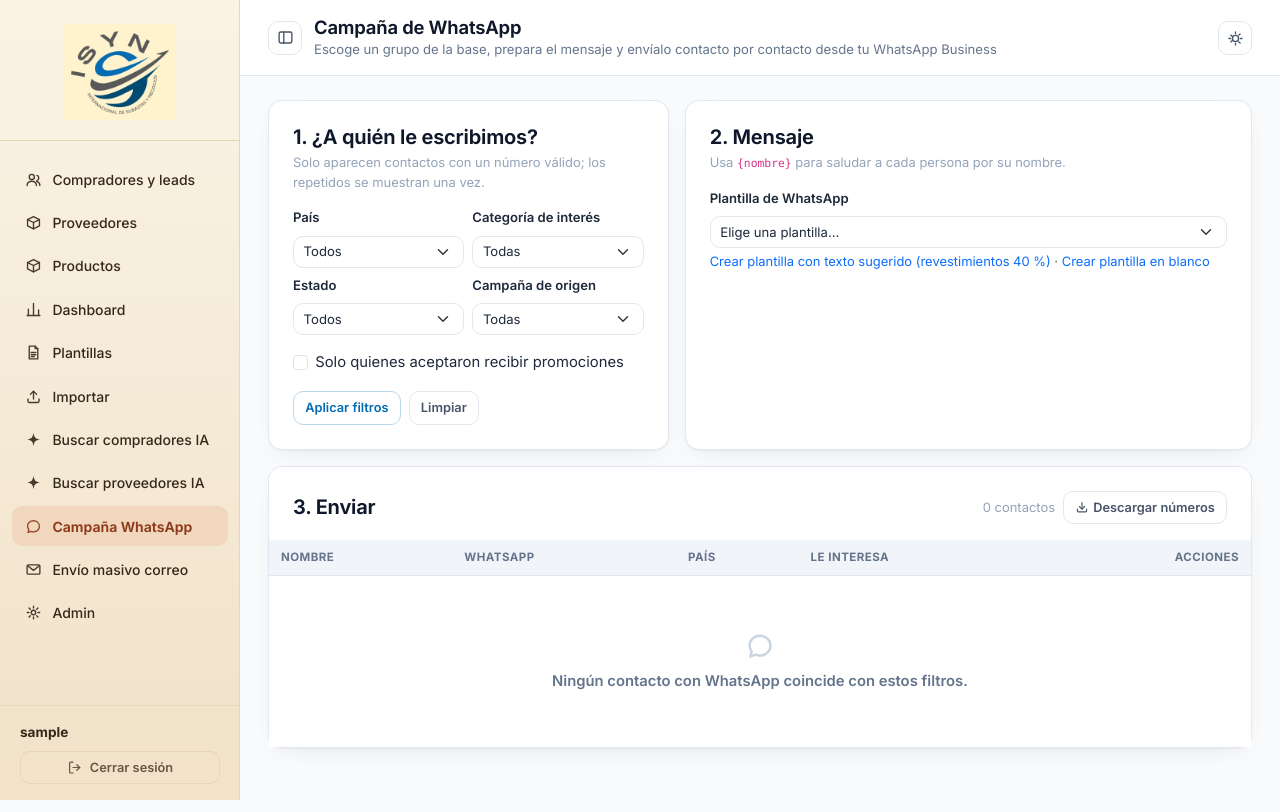
After one commit to yubisDev/CenterComp, a Django app: page /compradores/campana-whatsapp/ in a window 1280 px wide. The commit adds this page. Run offline with Django 5.2, Linux system fonts and the light colour scheme; the visitor is signed in with stand-in values (Sample User, id 1); data comes from the database, SQL or seed files in the repository; data that the repository does not hold is empty; parts of the project's set-up code (start-up, migrations or seed data) failed here and were passed over.

Commit message:
Campaña de WhatsApp asistida
- Nueva pantalla: filtra por país, categoría, estado, campaña y autorización; quita números repetidos.
- Mensaje desde plantilla de WhatsApp con {nombre}; vista previa y enlace wa.me con el texto listo.
- "Marcar enviado" registra en el historial (una vez por plantilla), avanza el estado y no se repite.
- Aviso de contactos sin autorización de promociones y descarga de números para listas de difusión.
- Texto sugerido para la promo de revestimientos 40 % que precarga una plantilla nueva.
- Menú: "Campaña WhatsApp" y "Envío masivo correo".

Co-Authored-By: Claude Opus 5.5 <noreply@anthropic.com>
Claude-Session: https://claude.ai/code/session_014j1QweDuhqzk4M66uvq72b

```diff
--- /dev/null
+++ b/prospeccion/templates/prospeccion/compradores_campana_whatsapp.html
@@ -0,0 +1,184 @@
+{% extends 'base.html' %}
+{% load icons %}
+{% block title %}Campaña de WhatsApp{% endblock %}
+{% block page_title %}Campaña de WhatsApp{% endblock %}
+{% block page_subtitle %}<div class="subtitle">Escoge un grupo de la base, prepara el mensaje y envíalo contacto por contacto desde tu WhatsApp Business</div>{% endblock %}
+{% block content %}
+
+<form method="get" id="filtroForm">
+<div class="row g-3 mb-3">
+    <div class="col-12 col-lg-5">
+        <div class="panel h-100">
+            <div class="p-4">
+                <h5 class="mb-1">1. ¿A quién le escribimos?</h5>
+                <p class="text-muted-soft small mb-3">Solo aparecen contactos con un número válido; los repetidos se muestran una vez.</p>
+                <div class="row g-2">
+                    <div class="col-6">
+                        <label class="form-label d-block" for="fPais">País</label>
+                        <select id="fPais" name="pais" class="form-select form-select-sm">
+                            <option value="">Todos</option>
+                            {% for p in paises %}<option value="{{ p }}" {% if filtros.pais == p %}selected{% endif %}>{{ p }}</option>{% endfor %}
+                        </select>
+                    </div>
+                    <div class="col-6">
+                        <label class="form-label d-block" for="fCategoria">Categoría de interés</label>
+                        <select id="fCategoria" name="categoria" class="form-select form-select-sm">
+                            <option value="">Todas</option>
+                            {% for c in categorias %}<option value="{{ c.pk }}" {% if filtros.categoria == c.pk|stringformat:'s' %}selected{% endif %}>{{ c.nombre }}</option>{% endfor %}
+                        </select>
+                    </div>
+                    <div class="col-6">
+                        <label class="form-label d-block" for="fEstado">Estado</label>
+                        <select id="fEstado" name="estado" class="form-select form-select-sm">
+                            <option value="">Todos</option>
+                            {% for value, label in estados %}<option value="{{ value }}" {% if filtros.estado == value %}selected{% endif %}>{{ label }}</option>{% endfor %}
+                        </select>
+                    </div>
+                    <div class="col-6">
+                        <label class="form-label d-block" for="fCampana">Campaña de origen</label>
+                        <select id="fCampana" name="campana" class="form-select form-select-sm">
+                            <option value="">Todas</option>
+                            {% for c in campanas %}<option value="{{ c }}" {% if filtros.campana == c %}selected{% endif %}>{{ c }}</option>{% endfor %}
+                        </select>
+                    </div>
+                </div>
+                <div class="form-check mt-3">
+                    <input class="form-check-input" type="checkbox" name="acepta" value="1" id="fAcepta" {% if filtros.acepta == '1' %}checked{% endif %}>
+                    <label class="form-check-label" for="fAcepta">Solo quienes aceptaron recibir promociones</label>
+                </div>
+                <div class="d-flex align-items-center gap-2 mt-3">
+                    <button type="submit" class="btn btn-outline-primary btn-sm">Aplicar filtros</button>
+                    <a href="{% url 'compradores_campana_whatsapp' %}" class="btn btn-outline-secondary btn-sm">Limpiar</a>
+                </div>
+            </div>
+        </div>
+    </div>
+
+    <div class="col-12 col-lg-7">
+        <div class="panel h-100">
+            <div class="p-4">
+                <h5 class="mb-1">2. Mensaje</h5>
+                <p class="text-muted-soft small mb-3">Usa <code>{nombre}</code> para saludar a cada persona por su nombre.</p>
+                <label class="form-label d-block" for="fPlantilla">Plantilla de WhatsApp</label>
+                <select id="fPlantilla" name="plantilla" class="form-select form-select-sm" onchange="this.form.submit()">
+                    <option value="">Elige una plantilla…</option>
+                    {% for p in plantillas %}<option value="{{ p.pk }}" {% if plantilla_id == p.pk|stringformat:'s' %}selected{% endif %}>{{ p.nombre }}</option>{% endfor %}
+                </select>
+                <div class="form-text">
+                    <a href="{% url 'plantilla_nueva' %}?tipo=whatsapp&nombre={{ 'Promo revestimientos Panamá 40%'|urlencode }}&cuerpo={{ texto_sugerido|urlencode }}">Crear plantilla con texto sugerido (revestimientos 40 %)</a>
+                    · <a href="{% url 'plantilla_nueva' %}?tipo=whatsapp">Crear plantilla en blanco</a>
+                </div>
+
+                {% if plantilla %}
+                <div class="mensaje-preview mt-3">
+                    <div class="mensaje-preview-cuerpo">{% if destinatarios %}{{ destinatarios.0.mensaje }}{% else %}{{ plantilla.cuerpo }}{% endif %}</div>
+                </div>
+                <p class="small text-muted-soft mt-2 mb-0">{% icon 'alert' size=14 %} WhatsApp no deja adjuntar imágenes desde un enlace: pega o adjunta la pieza gráfica en el chat antes de enviar. Si vas a usar una lista de difusión, descarga los números abajo.</p>
+                {% endif %}
+            </div>
+        </div>
+    </div>
+</div>
+</form>
+
+{% if sin_autorizacion and filtros.acepta != '1' %}
+<div class="alert alert-warning">
+    {{ sin_autorizacion }} de {{ total }} contacto{{ total|pluralize }} no tiene{{ sin_autorizacion|pluralize:'n' }} registrado que aceptó recibir promociones.
+    Escribirles en frío es posible, pero si muchos te reportan como spam WhatsApp puede limitar el número de la empresa.
+</div>
+{% endif %}
+
+<div class="panel mb-3">
+    <div class="p-4 pb-0">
+        <div class="d-flex justify-content-between align-items-center flex-wrap gap-2 mb-3">
+            <h5 class="mb-0">3. Enviar</h5>
+            <div class="d-flex align-items-center flex-wrap gap-2">
+                <span class="text-muted-soft small" id="contadorCampana">
+                    {{ total }} contacto{{ total|pluralize }}{% if plantilla %} · <strong data-enviados>{{ enviados }}</strong> enviado{{ enviados|pluralize }}{% endif %}
+                    {% if total > limite %}(mostrando los primeros {{ limite }}){% endif %}
+                </span>
+                <a class="btn btn-outline-secondary btn-sm d-inline-flex align-items-center gap-1" href="{% url 'compradores_exportar' %}?formato=whatsapp{% if querystring_filtros %}&{{ querystring_filtros }}{% endif %}">{% icon 'download' size=14 %} Descargar números</a>
+            </div>
+        </div>
+        {% if plantilla %}<p class="small text-muted-soft">Por cada contacto: <strong>Abrir WhatsApp</strong> → adjunta la imagen y envía → <strong>Marcar enviado</strong>. Queda en el historial y no se te repite.</p>{% endif %}
+    </div>
+    <div class="table-responsive">
+        <table class="table table-modern table-sm align-middle mb-0">
+            <thead>
+                <tr>
+                    <th>Nombre</th>
+                    <th>WhatsApp</th>
+                    <th>País</th>
+                    <th>Le interesa</th>
+                    <th class="text-end">Acciones</th>
+                </tr>
+            </thead>
+            <tbody>
+            {% for c in destinatarios %}
+                <tr class="{% if c.ya_enviado %}fila-enviada{% endif %}" data-fila>
+                    <td>
+                        <a class="row-link" href="{% url 'comprador_detalle' c.pk %}">{{ c.nombre_mostrar }}</a>
+                        {% if not c.acepta_mensajes %}<div class="small text-muted-soft">Sin autorización registrada</div>{% endif %}
+                    </td>
+                    <td class="text-muted-soft">+{{ c.whatsapp_numero }}</td>
+                    <td class="text-muted-soft">{{ c.pais|default:'—' }}</td>
+                    <td>{% for cat in c.categorias_interes.all %}<span class="pill pill-muted me-1">{{ cat.nombre }}</span>{% empty %}—{% endfor %}</td>
+                    <td class="text-end text-nowrap">
+                        <a class="btn btn-sm btn-outline-success d-inline-flex align-items-center gap-1" href="{{ c.whatsapp_url }}" target="_blank" rel="noopener" data-abrir>{% icon 'chat' size=14 %} Abrir WhatsApp</a>
+                        {% if plantilla %}
+                        <form method="post" action="{% url 'compradores_campana_whatsapp_registrar' %}" class="d-inline" data-registrar>
+                            {% csrf_token %}
+                            <input type="hidden" name="comprador_id" value="{{ c.pk }}">
+                            <input type="hidden" name="plantilla_id" value="{{ plantilla.pk }}">
+                            <input type="hidden" name="next" value="{{ request.get_full_path }}">
+                            <button type="submit" class="btn btn-sm btn-outline-secondary" {% if c.ya_enviado %}disabled{% endif %}>
+                                {% if c.ya_enviado %}{% icon 'check' size=14 %} Enviado{% else %}Marcar enviado{% endif %}
+                            </button>
+                        </form>
+                        {% endif %}
+                    </td>
+                </tr>
+            {% empty %}
+                <tr><td colspan="5">
+                    <div class="empty-state">
+                        {% icon 'chat' size=30 %}
+                        <p>Ningún contacto con WhatsApp coincide con estos filtros.</p>
+                    </div>
+                </td></tr>
+            {% endfor %}
+            </tbody>
+        </table>
+    </div>
+</div>
+
+<script>
+(function () {
+    // Marca la fila como enviada sin recargar la página (si falla, el formulario se envía normal).
+    document.querySelectorAll('form[data-registrar]').forEach(function (form) {
+        form.addEventListener('submit', function (ev) {
+            ev.preventDefault();
+            var boton = form.querySelector('button');
+            boton.disabled = true;
+            fetch(form.action, {method: 'POST', body: new FormData(form), headers: {'X-Requested-With': 'fetch'}})
+                .then(function (r) { if (!r.ok) throw new Error(r.status); return r.json(); })
+                .then(function (datos) {
+                    form.closest('[data-fila]').classList.add('fila-enviada');
+                    boton.textContent = '✓ Enviado';
+                    if (datos.creado) {
+                        var contador = document.querySelector('[data-enviados]');
+                        if (contador) contador.textContent = parseInt(contador.textContent, 10) + 1;
+                    }
+                })
+                .catch(function () { boton.disabled = false; form.submit(); });
+        });
+    });
+    // Al abrir un chat, resalta su fila para no perder el hilo.
+    document.querySelectorAll('[data-abrir]').forEach(function (enlace) {
+        enlace.addEventListener('click', function () {
+            document.querySelectorAll('.fila-activa').forEach(function (f) { f.classList.remove('fila-activa'); });
+            enlace.closest('[data-fila]').classList.add('fila-activa');
+        });
+    });
+})();
+</script>
+{% endblock %}
--- a/prospeccion/urls.py
+++ b/prospeccion/urls.py
@@ -38,6 +38,8 @@ urlpatterns = [
     path('productos/<int:pk>/editar/', views.producto_form, name='producto_editar'),
     path('productos/<int:pk>/eliminar/', views.producto_eliminar, name='producto_eliminar'),
 
+    path('compradores/campana-whatsapp/', views.compradores_campana_whatsapp, name='compradores_campana_whatsapp'),
+    path('compradores/campana-whatsapp/registrar/', views.compradores_campana_whatsapp_registrar, name='compradores_campana_whatsapp_registrar'),
     path('compradores/envio-masivo/', views.compradores_envio_masivo, name='compradores_envio_masivo'),
     path('compradores/envio-masivo/enviar/', views.compradores_envio_masivo_enviar, name='compradores_envio_masivo_enviar'),
 
--- a/prospeccion/views.py
+++ b/prospeccion/views.py
@@ -457,6 +457,107 @@ def compradores_envio_masivo_enviar(request):
         messages.warning(request, 'No había destinatarios válidos seleccionados.')
 
     return redirect('compradores_lista')
+
+
+CAMPANA_WHATSAPP_LIMITE = 300
+
+TEXTO_SUGERIDO_REVESTIMIENTOS = (
+    'Hola {nombre} 👋, te escribimos de ISYN.\n\n'
+    'Tenemos excedentes de revestimientos para construcción en Panamá con *40% de descuento* '
+    'por tiempo limitado.\n\n'
+    '¿Te comparto el catálogo con referencias y precios?'
+)
+
+
+def _marca_campana_whatsapp(plantilla):
+    return f'Campaña WhatsApp — plantilla "{plantilla.nombre}"'
+
+
+@login_required
+def compradores_campana_whatsapp(request):
+    plantillas = PlantillaMensaje.objects.filter(tipo=PlantillaMensaje.Tipo.WHATSAPP)
+    plantilla_id = request.GET.get('plantilla', '')
+    plantilla = plantillas.filter(pk=plantilla_id).first() if plantilla_id.isdecimal() else None
+
+    qs = Comprador.objects.prefetch_related('categorias_interes').exclude(telefono_normalizado='')
+    qs, filtros = _aplicar_filtros_comprador(qs, request.GET)
+    qs = qs.distinct().order_by('nombre_empresa', 'nombre_contacto')
+
+    ya_enviados = set()
+    if plantilla:
+        ya_enviados = set(
+            HistorialContacto.objects.filter(resultado=_marca_campana_whatsapp(plantilla))
+            .values_list('comprador_id', flat=True)
+        )
+
+    destinatarios = []
+    numeros_vistos = set()
+    sin_autorizacion = 0
+    for comprador in qs:
+        numero = comprador.whatsapp_numero
+        if len(numero) < 8 or numero in numeros_vistos:
+            continue
+        numeros_vistos.add(numero)
+        if not comprador.acepta_mensajes:
+            sin_autorizacion += 1
+        comprador.ya_enviado = comprador.pk in ya_enviados
+        if plantilla:
+            _, cuerpo = plantilla.render(comprador)
+            comprador.mensaje = cuerpo
+            comprador.whatsapp_url = f'https://wa.me/{numero}?text={quote(cuerpo)}'
+        else:
+            comprador.mensaje = ''
+            comprador.whatsapp_url = f'https://wa.me/{numero}'
+        destinatarios.append(comprador)
+
+    total = len(destinatarios)
+    pendientes = sum(1 for c in destinatarios if not c.ya_enviado)
+    querystring = request.GET.copy()
+    querystring.pop('plantilla', None)
+
+    context = {
+        **_opciones_filtro_comprador(),
+        'filtros': filtros,
+        'plantillas': plantillas,
+        'plantilla': plantilla,
+        'plantilla_id': plantilla_id,
+        'destinatarios': destinatarios[:CAMPANA_WHATSAPP_LIMITE],
+        'total': total,
+        'pendientes': pendientes,
+        'enviados': total - pendientes,
+        'sin_autorizacion': sin_autorizacion,
+        'limite': CAMPANA_WHATSAPP_LIMITE,
+        'querystring_filtros': querystring.urlencode(),
+        'texto_sugerido': TEXTO_SUGERIDO_REVESTIMIENTOS,
+    }
+    return render(request, 'prospeccion/compradores_campana_whatsapp.html', context)
+
+
+@login_required
+@require_POST
+def compradores_campana_whatsapp_registrar(request):
+    """Registra en el historial que se le envió el mensaje de la campaña a un contacto."""
+    comprador = get_object_or_404(Comprador, pk=request.POST.get('comprador_id'))
+    plantilla = get_object_or_404(
+        PlantillaMensaje, pk=request.POST.get('plantilla_id'), tipo=PlantillaMensaje.Tipo.WHATSAPP,
+    )
+    marca = _marca_campana_whatsapp(plantilla)
+    creado = False
+    if not HistorialContacto.objects.filter(comprador=comprador, resultado=marca).exists():
+        HistorialContacto.objects.create(
+            comprador=comprador, medio=HistorialContacto.Medio.WHATSAPP, resultado=marca, usuario=request.user,
+        )
+        comprador.fecha_ultimo_contacto = timezone.now()
+        if comprador.estado == Comprador.Estado.POR_CONTACTAR:
+            comprador.estado = Comprador.Estado.CONTACTADO
+        comprador.save()
+        creado = True
+
+    if request.headers.get('x-requested-with') == 'fetch':
+        return JsonResponse({'ok': True, 'creado': creado})
+    messages.success(request, f'Envío a {comprador.nombre_mostrar} registrado.')
+    destino = _url_segura(request, request.POST.get('next'), reverse('compradores_campana_whatsapp'))
+    return redirect(destino)
 
 
 @login_required
@@ -1297,7 +1398,11 @@ def plantilla_form(request, pk=None):
             messages.success(request, 'Plantilla guardada correctamente.')
             return redirect('plantillas_lista')
     else:
-        form = PlantillaMensajeForm(instance=plantilla)
+        inicial = {}
+        if not plantilla:
+            # Permite abrir el formulario con un texto sugerido (ej. desde la campaña de WhatsApp).
+            inicial = {k: request.GET[k] for k in ('nombre', 'tipo', 'cuerpo') if request.GET.get(k)}
+        form = PlantillaMensajeForm(instance=plantilla, initial=inicial)
     return render(request, 'prospeccion/plantilla_form.html', {'form': form, 'plantilla': plantilla})
 
 
--- a/static/css/app.css
+++ b/static/css/app.css
@@ -889,3 +889,7 @@ table.table-modern.table-sm tbody td { padding: .42rem .75rem; }
     color: inherit; text-decoration: none; font-size: .9rem;
 }
 .resumen-fila:hover { background: var(--bg-surface-sunken); }
+
+/* Campaña de WhatsApp */
+.fila-enviada td { opacity: .55; }
+.fila-activa td { background: var(--brand-100); }
--- a/templates/base.html
+++ b/templates/base.html
@@ -35,7 +35,7 @@
         </a>
         <nav class="sidebar-nav">
             <a href="{% url 'compradores_lista' %}" class="{% if request.resolver_match.url_name == 'compradores_lista' %}active{% endif %}">
-                <span class="icon">{% icon 'users' size=17 %}</span> Compradores
+                <span class="icon">{% icon 'users' size=17 %}</span> Compradores y leads
             </a>
             <a href="{% url 'proveedores_lista' %}" class="{% if request.resolver_match.url_name == 'proveedores_lista' or request.resolver_match.url_name == 'proveedor_detalle' %}active{% endif %}">
                 <span class="icon">{% icon 'box' size=17 %}</span> Proveedores
@@ -58,8 +58,11 @@
             <a href="{% url 'proveedores_buscar_ia' %}" class="{% if request.resolver_match.url_name == 'proveedores_buscar_ia' %}active{% endif %}">
                 <span class="icon">{% icon 'sparkle' size=17 %}</span> Buscar proveedores IA
             </a>
+            <a href="{% url 'compradores_campana_whatsapp' %}" class="{% if request.resolver_match.url_name == 'compradores_campana_whatsapp' %}active{% endif %}">
+                <span class="icon">{% icon 'chat' size=17 %}</span> Campaña WhatsApp
+            </a>
             <a href="{% url 'compradores_envio_masivo' %}" class="{% if request.resolver_match.url_name == 'compradores_envio_masivo' %}active{% endif %}">
-                <span class="icon">{% icon 'mail' size=17 %}</span> Envío masivo
+                <span class="icon">{% icon 'mail' size=17 %}</span> Envío masivo correo
             </a>
             <a href="{% url 'admin:index' %}">
                 <span class="icon">{% icon 'settings' size=17 %}</span> Admin
```
Also changed, not shown: prospeccion/test_leads.py (+63 -0 lines).
